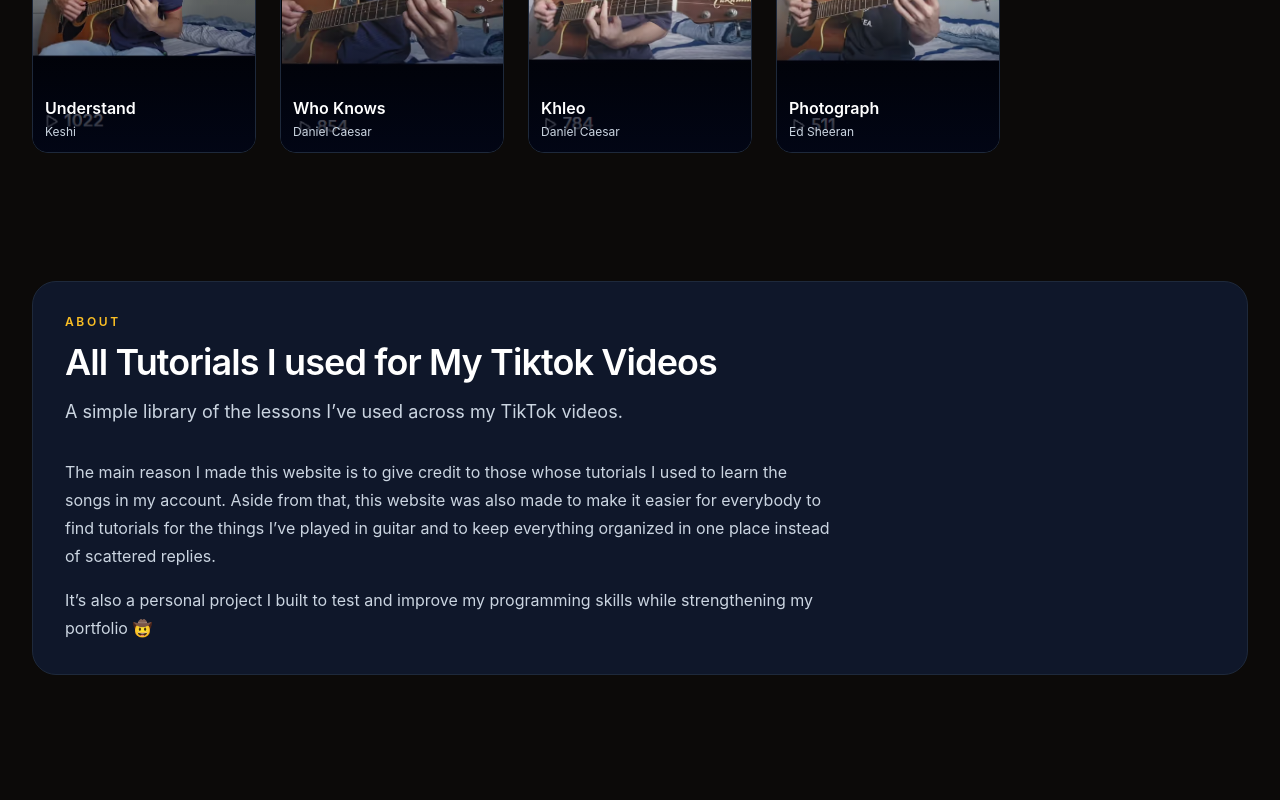
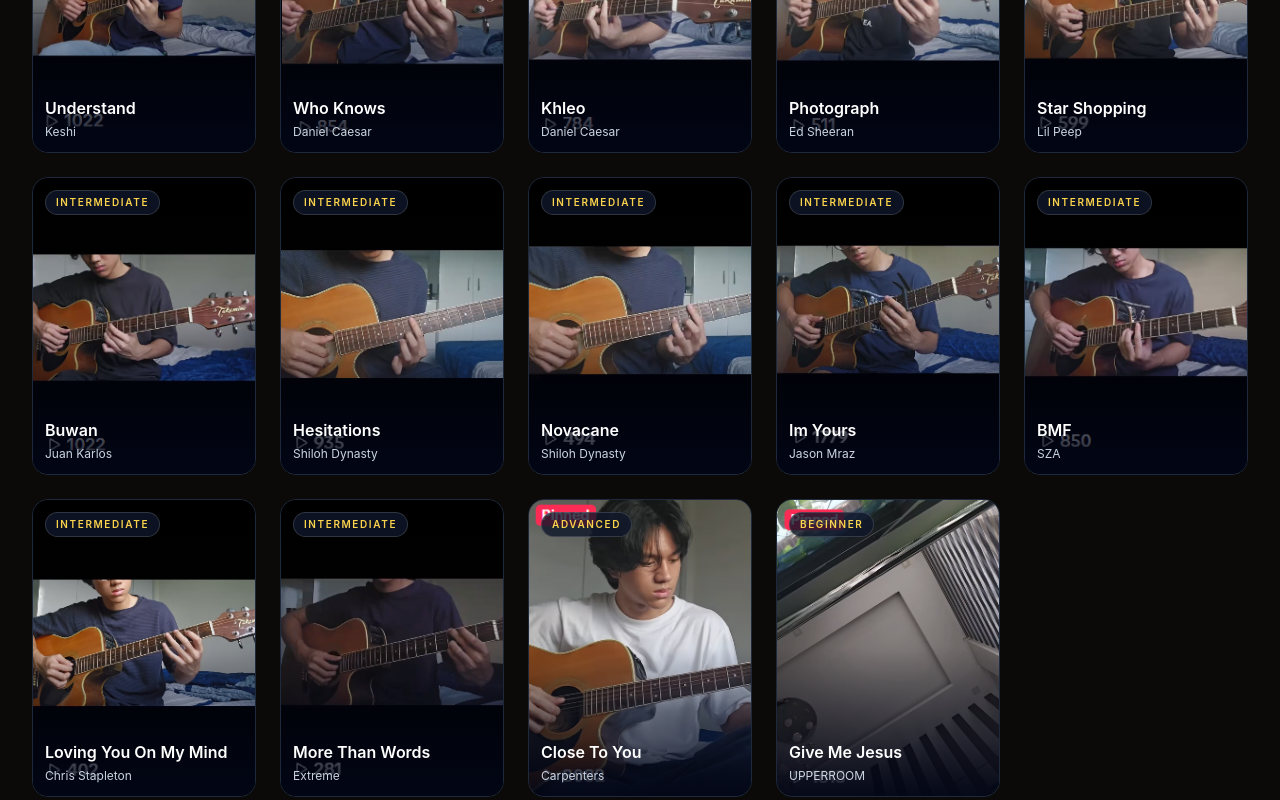
Before and after one commit to imthisel/zion812sf, a React (Vite) app: page / in a window 1280 px wide. Shown: the part 5100-5900 px from the top of the page. Built offline with nearby package versions, Linux system fonts and the light colour scheme.

Commit message:
feat complete data and correct links

```diff
--- a/src/data/tutorials.ts
+++ b/src/data/tutorials.ts
@@ -494,7 +494,7 @@ export const tutorials: Tutorial[] = [
     difficulty: "Intermediate",
     instrument: "Acoustic Guitar",
     tuning: "Standard",
-    youtube: "https://www.youtube.com/watch?v=OrYz3t3taYc&t=60s",
+    youtube: "https://www.youtube.com/watch?v=4GgPs-v15rcs",
     tags: ["Fingerstyle"],
   },
    {
@@ -506,7 +506,7 @@ export const tutorials: Tutorial[] = [
     difficulty: "Intermediate",
     instrument: "Acoustic Guitar",
     tuning: "Standard",
-    youtube: "https://www.youtube.com/watch?v=OrYz3t3taYc&t=60s",
+    tiktok: "https://vt.tiktok.com/ZSbrQ9uS3/",
     tags: ["Fingerstyle", "Rhythm / Strumming"],
   },
    {
@@ -518,7 +518,7 @@ export const tutorials: Tutorial[] = [
     difficulty: "Intermediate",
     instrument: "Acoustic Guitar",
     tuning: "Standard",
-    youtube: "https://www.youtube.com/watch?v=OrYz3t3taYc&t=60s",
+    youtube: "https://www.youtube.com/watch?v=eTYwKWj_2hA",
     tags: ["Fingerstyle", "Strumming"],
   },
    {
@@ -530,7 +530,7 @@ export const tutorials: Tutorial[] = [
     difficulty: "Intermediate",
     instrument: "Acoustic Guitar",
     tuning: "Standard",
-    youtube: "https://www.youtube.com/watch?v=OrYz3t3taYc&t=60s",
+    youtube: "https://www.youtube.com/watch?v=e1eROefNrSI",
     tags: ["Fingerstyle"],
   },
   {
@@ -542,7 +542,7 @@ export const tutorials: Tutorial[] = [
     difficulty: "Beginner",
     instrument: "Acoustic Guitar",
     tuning: "Standard",
-    youtube: "https://www.youtube.com/watch?v=OrYz3t3taYc&t=60s",
+    tiktok: "https://vt.tiktok.com/ZSbrQV8mU/",
     tags: ["Fingerstyle"],
   },
   {
@@ -554,7 +554,7 @@ export const tutorials: Tutorial[] = [
     difficulty: "Beginner",
     instrument: "Acoustic Guitar",
     tuning: "Standard",
-    youtube: "https://www.youtube.com/watch?v=OrYz3t3taYc&t=60s",
+    tiktok: "https://vt.tiktok.com/ZSbrCdbQR/",
     tags: ["Fingerstyle"],
   },
   {
@@ -565,8 +565,8 @@ export const tutorials: Tutorial[] = [
     description: "One of my fav worship songs",
     difficulty: "Beginner",
     instrument: "Piano",
-    tuning: "Standard",
-    youtube: "https://www.youtube.com/watch?v=OrYz3t3taYc&t=60s",
+    tuning: "",
+    youtube: "https://www.youtube.com/watch?v=MZL9uF9GFs4&t=27s",
     tags: [""],
   },
     {
@@ -578,7 +578,7 @@ export const tutorials: Tutorial[] = [
     difficulty: "Intermediate",
     instrument: "Acoustic Guitar",
     tuning: "Standard",
-    youtube: "https://www.youtube.com/watch?v=OrYz3t3taYc&t=60s",
+    youtube: "https://www.youtube.com/watch?v=eTmGJUKg9yg",
     tags: ["Fingerstyle"],
   },
   {
@@ -590,7 +590,7 @@ export const tutorials: Tutorial[] = [
     difficulty: "Intermediate",
     instrument: "Acoustic Guitar",
     tuning: "Standard",
-    youtube: "https://www.youtube.com/watch?v=OrYz3t3taYc&t=60s",
+    tiktok: "https://vt.tiktok.com/ZSbrCfVod/",
     tags: ["Fingerstyle"],
   },
     {
@@ -602,7 +602,7 @@ export const tutorials: Tutorial[] = [
     difficulty: "Intermediate",
     instrument: "Acoustic Guitar",
     tuning: "Standard",
-    youtube: "https://www.youtube.com/watch?v=OrYz3t3taYc&t=60s",
+    youtube: "https://youtube.com/shorts/Q7KNjBnYBTY?si=_s19T-JAO3hNaeyg",
     tags: ["Fingerstyle"],
   },
    {
@@ -614,7 +614,7 @@ export const tutorials: Tutorial[] = [
     difficulty: "Beginner",
     instrument: "Acoustic Guitar",
     tuning: "Standard",
-    youtube: "https://www.youtube.com/watch?v=OrYz3t3taYc&t=60s",
+    youtube: "https://youtube.com/shorts/aGab_vx-ksI?si=ML5dgiYs3blHRxgu",
     tags: ["Rhythm / Strumming"],
   },
     {
@@ -626,7 +626,7 @@ export const tutorials: Tutorial[] = [
     difficulty: "Intermediate",
     instrument: "Acoustic Guitar",
     tuning: "Standard",
-    youtube: "https://www.youtube.com/watch?v=OrYz3t3taYc&t=60s",
+    youtube: "https://youtu.be/7Jv_vBZwYKs?si=BlO26szJ7663WKLE",
     tags: ["Fingerstyle"],
   },
   {
@@ -638,7 +638,7 @@ export const tutorials: Tutorial[] = [
     difficulty: "Intermediate",
     instrument: "Acoustic Guitar",
     tuning: "Standard",
-    youtube: "https://www.youtube.com/watch?v=OrYz3t3taYc&t=60s",
+    youtube: "https://www.youtube.com/watch?v=qQ4ZRqWylMs&t=6s",
     tags: ["Fingerstyle"],
   },
   {
@@ -650,7 +650,7 @@ export const tutorials: Tutorial[] = [
     difficulty: "Intermediate",
     instrument: "Bass Guitar",
     tuning: "E A D G",
-    youtube: "https://www.youtube.com/watch?v=OrYz3t3taYc&t=60s",
+    youtube: "https://www.youtube.com/watch?v=x-jixcU03jg&t=157s",
     tags: ["Fingerstyle"],
   },
   {
@@ -662,7 +662,7 @@ export const tutorials: Tutorial[] = [
     difficulty: "Intermediate",
     instrument: "Bass Guitar",
     tuning: "E A D G",
-    youtube: "https://www.youtube.com/watch?v=OrYz3t3taYc&t=60s",
+    youtube: "https://www.youtube.com/watch?v=RAVU0pTwv8c",
     tags: ["Fingerstyle"],
   },
   {
@@ -674,7 +674,7 @@ export const tutorials: Tutorial[] = [
     difficulty: "Intermediate",
     instrument: "Acoustic Guitar",
     tuning: "Standard",
-    youtube: "https://www.youtube.com/watch?v=OrYz3t3taYc&t=60s",
+    tiktok: "https://vt.tiktok.com/ZSbrXMR51/",
     tags: ["Fingerstyle"],
   },
    {
@@ -686,7 +686,7 @@ export const tutorials: Tutorial[] = [
     difficulty: "Advanced",
     instrument: "Acoustic Guitar",
     tuning: "Standard",
-    youtube: "https://www.youtube.com/watch?v=OrYz3t3taYc&t=60s",
+    tiktok: "https://vt.tiktok.com/ZSbrXDUBT/",
     tags: ["Fingerstyle"],
   },
   {
@@ -698,7 +698,7 @@ export const tutorials: Tutorial[] = [
     difficulty: "Beginner",
     instrument: "Acoustic Guitar",
     tuning: "Standard",
-    youtube: "https://www.youtube.com/watch?v=OrYz3t3taYc&t=60s",
+    tiktok: "https://vt.tiktok.com/ZSbrXM1KB/",
     tags: ["Fingerstyle"],
   },
   {
@@ -710,7 +710,7 @@ export const tutorials: Tutorial[] = [
     difficulty: "Intermediate",
     instrument: "Acoustic Guitar",
     tuning: "Standard",
-    youtube: "https://www.youtube.com/watch?v=OrYz3t3taYc&t=60s",
+    youtube: "https://www.youtube.com/watch?v=SLqxi3BkYcE",
     tags: ["Rhythm / Strumming"],
   },
    {
@@ -722,7 +722,7 @@ export const tutorials: Tutorial[] = [
     difficulty: "Intermediate",
     instrument: "Acoustic Guitar",
     tuning: "Standard",
-    youtube: "https://www.youtube.com/watch?v=OrYz3t3taYc&t=60s",
+    youtube: "https://youtube.com/shorts/Yba0J4dK1FE?si=L_ny6Se3CHPIYI1Z",
     tags: ["Fingerstyle"],
   },
   {
@@ -734,7 +734,7 @@ export const tutorials: Tutorial[] = [
     difficulty: "Intermediate",
     instrument: "Acoustic Guitar",
     tuning: "Standard",
-    youtube: "https://www.youtube.com/watch?v=OrYz3t3taYc&t=60s",
+    youtube: "https://www.youtube.com/watch?v=NYEGe3NGma8",
     tags: ["Fingerstyle"],
   },
    {
@@ -746,7 +746,7 @@ export const tutorials: Tutorial[] = [
     difficulty: "Intermediate",
     instrument: "Acoustic Guitar",
     tuning: "Standard",
-    youtube: "https://www.youtube.com/watch?v=OrYz3t3taYc&t=60s",
+    youtube: "https://www.youtube.com/watch?v=d75cxTegSZ0",
     tags: ["Fingerstyle"],
   },
   {
@@ -758,7 +758,7 @@ export const tutorials: Tutorial[] = [
     difficulty: "Intermediate",
     instrument: "Acoustic Guitar",
     tuning: "Standard",
-    youtube: "https://www.youtube.com/watch?v=OrYz3t3taYc&t=60s",
+    youtube: "https://www.youtube.com/watch?v=qa0Wt0Y9pOo",
     tags: ["Flatpicking"],
   },
   {
@@ -770,7 +770,7 @@ export const tutorials: Tutorial[] = [
     difficulty: "Intermediate",
     instrument: "Acoustic Guitar",
     tuning: "Standard",
-    youtube: "https://www.youtube.com/watch?v=OrYz3t3taYc&t=60s",
+    youtube: "https://www.youtube.com/watch?v=nrVje0Vt1ps",
     tags: ["Fingerstyle"],
   },
    {
@@ -794,7 +794,7 @@ export const tutorials: Tutorial[] = [
     difficulty: "Intermediate",
     instrument: "Acoustic Guitar",
     tuning: "Standard",
-    youtube: "https://www.youtube.com/watch?v=TGArFGBhAX4",
+    youtube: "https://www.youtube.com/watch?v=cIHMValU7xQ",
     tags: ["Rhythm / Strumming"],
   },
      {
@@ -806,8 +806,130 @@ export const tutorials: Tutorial[] = [
     difficulty: "Intermediate",
     instrument: "Acoustic Guitar",
     tuning: "Standard",
-    youtube: "https://www.youtube.com/watch?v=TGArFGBhAX4",
+    youtube: "https://www.youtube.com/watch?v=rttRRPQyapo",
     tags: ["Flatpicking", "Fingerstyle","Rhythm / Strumming"],
   },
+  {
+    id: "star-shopping",
+    title: "Star Shopping",
+    artist: "Lil Peep",
+    cover: "/images/0070.png",
+    description: "",
+    difficulty: "Beginner",
+    instrument: "Acoustic Guitar",
+    tuning: "Standard",
+    youtube: "https://www.youtube.com/watch?v=TScpbR6fzaQ",
+    tags: ["Flatpicking"],
+  },
+   {
+    id: "buwan",
+    title: "Buwan",
+    artist: "Juan Karlos",
+    cover: "/images/0071.png",
+    description: "",
+    difficulty: "Intermediate",
+    instrument: "Acoustic Guitar",
+    tuning: "Standard",
+    youtube: "https://www.youtube.com/watch?v=O5Bihz2JIS8",
+    tags: ["Fingerstyle"],
+  },
+  {
+    id: "hesitations",
+    title: "Hesitations",
+    artist: "Shiloh Dynasty",
+    cover: "/images/0073.png",
+    description: "shilohhhhh",
+    difficulty: "Intermediate",
+    instrument: "Acoustic Guitar",
+    tuning: "Standard",
+    youtube: "https://www.youtube.com/watch?v=WzpCrBXHFn0",
+    tags: ["Fingerstyle"],
+  },
+  {
+    id: "novacane",
+    title: "Novacane",
+    artist: "Shiloh Dynasty",
+    cover: "/images/0074.png",
+    description: "",
+    difficulty: "Intermediate",
+    instrument: "Acoustic Guitar",
+    tuning: "Standard",
+    tiktok: "https://vt.tiktok.com/ZSbr4RY8M/",
+    tags: ["Fingerstyle"],
+  },
+  {
+    id: "im-yours",
+    title: "Im Yours",
+    artist: "Jason Mraz",
+    cover: "/images/0075.png",
+    description: "childhood song",
+    difficulty: "Intermediate",
+    instrument: "Acoustic Guitar",
+    tuning: "Standard",
+    youtube: "https://www.youtube.com/watch?v=N9Yqh7y9fNc",
+    tags: ["Fingerstyle"],
+  },
+  {
+    id: "bmf",
+    title: "BMF",
+    artist: "SZA",
+    cover: "/images/0076.png",
+    description: "g",
+    difficulty: "Intermediate",
+    instrument: "Acoustic Guitar",
+    tuning: "Standard",
+    youtube: "https://www.youtube.com/watch?v=LNIK5LmXKQk&t=299s",
+    tags: ["Fingerstyle"],
+  },
+    {
+    id: "loving-you-on-my-mind",
+    title: "Loving You On My Mind",
+    artist: "Chris Stapleton",
+    cover: "/images/0077.png",
+    description: "played the notes by ear so I can only upload the link for the chords",
+    difficulty: "Intermediate",
+    instrument: "Acoustic Guitar",
+    tuning: "Standard",
+    youtube: "https://www.youtube.com/watch?v=o0HtQ6ky08c",
+    tags: ["Flatpicking", "Rhythm / Strumming"],
+  },
+   {
+    id: "more-than-words",
+    title: "More Than Words",
+    artist: "Extreme",
+    cover: "/images/0078.png",
+    description: "saying i love youuuuu",
+    difficulty: "Intermediate",
+    instrument: "Acoustic Guitar",
+    tuning: "Standard",
+    youtube: "https://www.youtube.com/watch?v=tUpyT8caLz0&t=55s",
+    tags: ["Fingerstyle"],
+  },
+   {
+    id: "close-to-you",
+    title: "Close To You",
+    artist: "Carpenters",
+    cover: "/images/0079.png",
+    description: "",
+    difficulty: "Advanced",
+    instrument: "Acoustic Guitar",
+    tuning: "Standard",
+    youtube: "https://www.youtube.com/watch?v=-MCLMgNaMqs",
+    tags: ["Fingerstyle"],
+  },
+  {
+    id: "give-me-jesus",
+    title: "Give Me Jesus",
+    artist: "UPPERROOM",
+    cover: "/images/0080.png",
+    description: "",
+    difficulty: "Beginner",
+    instrument: "Piano",
+    tuning: "",
+    youtube: "https://www.youtube.com/watch?v=2AHhFbOqFfw&t=17s",
+    tags: [""],
+  },
+
+
 
 ];
```
